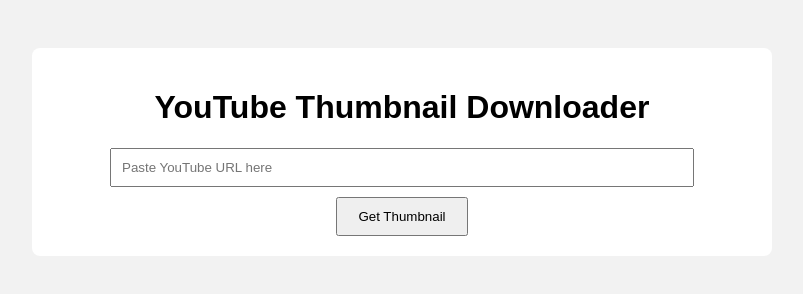
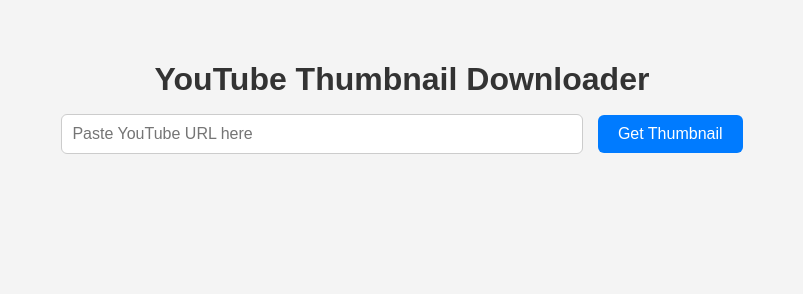
Before and after one commit to yt-thumbnail/yt-thumbnail.github.io, a plain HTML site: page index.html in a window 1280 px wide. Shown: the whole page, without its empty margins (238-1041 px from the left). Drawn offline with Linux system fonts and the light colour scheme.

Commit message:
Update styles.css

```diff
--- a/styles.css
+++ b/styles.css
@@ -1,31 +1,50 @@
 body {
   font-family: Arial, sans-serif;
-  background: #f2f2f2;
-  padding: 40px;
   text-align: center;
+  padding: 2rem;
+  background-color: #f4f4f4;
+  color: #333;
 }
 
-.container {
-  max-width: 700px;
-  margin: auto;
-  background: #fff;
-  padding: 20px;
-  border-radius: 8px;
+h1 {
+  margin-bottom: 1rem;
 }
 
-input {
+input[type="text"] {
   width: 80%;
+  max-width: 500px;
   padding: 10px;
-  margin-bottom: 10px;
+  font-size: 16px;
+  border-radius: 6px;
+  border: 1px solid #ccc;
 }
 
 button {
   padding: 10px 20px;
+  font-size: 16px;
+  margin-left: 10px;
+  border: none;
+  background-color: #007bff;
+  color: white;
+  border-radius: 6px;
   cursor: pointer;
 }
 
-.thumbnails img {
-  max-width: 100%;
-  margin: 10px 0;
-  border-radius: 4px;
+button:hover {
+  background-color: #0056b3;
 }
+
+#thumbnails {
+  margin-top: 2rem;
+  display: flex;
+  flex-wrap: wrap;
+  justify-content: center;
+}
+
+#thumbnails img {
+  width: 320px;
+  height: auto;
+  margin: 10px;
+  border-radius: 8px;
+  box-shadow: 0 2px 6px rgba(0, 0, 0, 0.2);
+}
```
